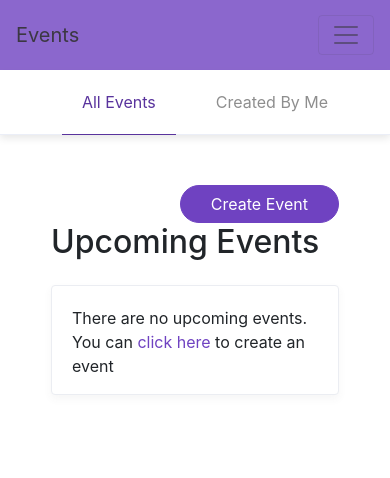
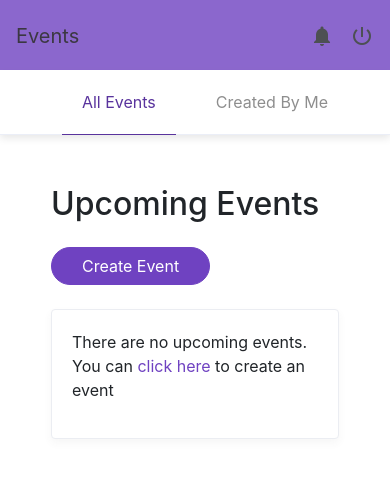
Before and after one commit to haribukke/events-app, an Angular app: page /dashboard in a window 390 px wide. Shown: the top 478 px of the page. Built offline with nearby package versions, Linux system fonts and the light colour scheme.

Commit message:
mobile fixes

```diff
--- a/src/app/common/header/header.component.html
+++ b/src/app/common/header/header.component.html
@@ -2,10 +2,15 @@
   <div class="col-12 pr-0 pl-0">
     <nav class="navbar navbar-expand-lg navbar-light bg-primary">
       <a class="navbar-brand" routerLink="/dashboard">Events</a>
-      <button class="navbar-toggler" type="button" data-toggle="collapse" data-target="#navbarSupportedContent"
-        aria-controls="navbarSupportedContent" aria-expanded="false" aria-label="Toggle navigation">
-        <span class="navbar-toggler-icon"></span>
-      </button>
+
+      <div class="d-xs-inline d-lg-none">
+        <i class="material-icons m-3"  routerLink="/notifications">
+          notifications
+        </i>
+        <i class="material-icons" routerLink="/login">
+          power_settings_new
+        </i>
+      </div>
 
       <div class="collapse navbar-collapse" id="navbarSupportedContent">
         <ul class="navbar-nav ml-auto">
--- a/src/app/components/create-event/create-event.component.scss
+++ b/src/app/components/create-event/create-event.component.scss
@@ -1,7 +1,15 @@
 .create-event {
   .event-form {
-    width: 60%;
+    width: 90%;
     margin: 0 auto;
-    margin-top: 120px;
+    margin-top: 40px;
+  }
+
+  @media screen and (min-width: 992px) {
+    .event-form {
+      width: 60%;
+      margin: 0 auto;
+      margin-top: 120px;
+    }
   }
 }
--- a/src/app/components/dashboard/dashboard.component.html
+++ b/src/app/components/dashboard/dashboard.component.html
@@ -10,27 +10,33 @@
   </div>
   <div class="dashboard-body">
     <div class="row">
-      <div class="col-md-12">
+      <div class="d-none d-md-inline-block col-lg-12">
         <button class="btn btn-primary float-right" routerLink="/create-event">Create Event</button>
       </div>
     </div>
     <div class="row">
-      <div class="col-md-7" *ngIf="activeTab=='allEvents'">
-        <h2 class="mb-4"> Upcoming Events</h2>
+      <div class="col-lg-7" *ngIf="activeTab=='allEvents'">
+        <div>
+          <h2 class="mb-4 d-inline-block"> Upcoming Events</h2>
+          <button class="btn btn-primary create-btn  mb-4 d-md-none d-xs-block" routerLink="/create-event">Create
+            Event</button>
+        </div>
+
         <div *ngFor="let event of events" class="card">
           <div class="row">
-            <div class="col-9">
+            <div class="col-md-8">
               <p class="name">{{event.name}}</p>
               <p class="description">{{event.description}}</p>
             </div>
-            <div class="col-3">
+            <div class="col-md-4">
               <button class="btn btn-outline-primary" *ngIf="event.createdBy!=userId && !event.attendedByUser"
                 (click)="attendEvent(event.id,userId)">
                 Attend</button>
               <button class="btn btn-outline-primary" *ngIf="event.createdBy!=userId && event.attendedByUser"
                 (click)="unAttendEvent(event.id,userId)">
                 UnAttend</button>
-              <button class="btn btn-outline-primary" *ngIf="event.createdBy==userId" routerLink="/edit-event/{{event.id}}">
+              <button class="btn btn-outline-primary" *ngIf="event.createdBy==userId"
+                routerLink="/edit-event/{{event.id}}">
                 Edit</button>
             </div>
           </div>
@@ -44,11 +50,11 @@
         <h2 class="mb-4">My events</h2>
         <div *ngFor="let event of myEvents" class="card">
           <div class="row">
-            <div class="col-9">
+            <div class="col-md-9">
               <p class="name">{{event.name}}</p>
               <p class="description">{{event.description}}</p>
             </div>
-            <div class="col-3" title="number of participants">{{event.attendance.length}}</div>
+            <div class="col-md-3" title="number of participants">{{event.attendance.length}}</div>
           </div>
 
         </div>
--- a/src/app/components/dashboard/dashboard.component.scss
+++ b/src/app/components/dashboard/dashboard.component.scss
@@ -1,5 +1,4 @@
 .dashboard {
-
   .secondary-menu {
     height: 65px;
     border-bottom: 1px solid #ebeef7;
@@ -36,10 +35,9 @@
     font-weight: 500;
     color: #000000;
   }
-  .card {
-    padding: 20px 20px 0px;
-    box-shadow: 0 4px 8px 0 rgba(69, 70, 71, 0.05);
-    border: solid 1px #ebedf2;
-    margin-bottom: 20px;
+  @media (min-width: 576px) {
+    .create-btn {
+      float: right;
+    }
   }
 }
--- a/src/app/components/login/login.component.html
+++ b/src/app/components/login/login.component.html
@@ -1,6 +1,6 @@
 <div class="container-fluid login">
   <div class="row ht-100">
-    <div class="col-6 login__container">
+    <div class="col-md-6 login__container">
       <h1 class="title">Login</h1>
       <h5 class="text-small--grey">Don't have an account? <a class="text-primary" routerLink="/register"> Create one
         </a></h5>
@@ -35,7 +35,7 @@
         <button type="submit" class="btn btn-primary float-right" (click)="login()">Login</button>
       </form>
     </div>
-    <div class="col-6 welcome-container">
+    <div class="col-md-6 d-none d-md-block welcome-container">
       <h2 class="welcome-container__msg--text-large">Welcome Back!</h2>
       <h4 class="welcome-container__msg--text-medium">Create Events, Schedule events and get notified for changes.</h4>
       <h4 class="welcome-container__msg--text-medium">The world's largest events directory</h4>
--- a/src/app/components/notifications/notifications.component.html
+++ b/src/app/components/notifications/notifications.component.html
@@ -5,8 +5,11 @@
     </div>
     <div class="row notifications-body">
       <div class="col-md-7">
-        <h1 class="title">Notifications<span class="help-text pl-5" *ngIf="notifications && notifications.length>0"
-            (click)="clearAll()">Clear all</span></h1>
+        <h1 class="title">Notifications
+          <span class="help-text pl-5 d-none d-md-inline-block" *ngIf="notifications && notifications.length>0"
+            (click)="clearAll()">Clear all</span>
+            <span class="help-text pl-5 d-inline-block d-md-none" *ngIf="notifications && notifications.length>0"
+                (click)="clearAll()">Clear</span></h1>
         <div class="card pb-4" *ngFor=" let notification of notifications">
           {{notification.message}}
         </div>
--- a/src/app/components/notifications/notifications.component.scss
+++ b/src/app/components/notifications/notifications.component.scss
@@ -1,9 +1,14 @@
 .notifications{
   .notifications-body{
-    width: 80%;
+    width: 90%;
     margin: 50px auto;
   }
   .help-text{
     font-style: normal
   }
+  @media screen and (min-width:992px){
+    .notifications-body{
+      width: 80%;
+    }
+  }
 }
--- a/src/app/components/register/register.component.html
+++ b/src/app/components/register/register.component.html
@@ -1,6 +1,6 @@
 <div class="container-fluid register">
   <div class="row ht-100">
-    <div class="col-6 register__container">
+    <div class="col-md-6 register__container">
       <h1 class="title">Register</h1>
       <h5 class="text-small--grey">Already have an account? <a class="text-primary" routerLink="/login"> Login </a></h5>
       <form [formGroup]="registerForm">
@@ -26,7 +26,7 @@
         <button type="submit" class="btn btn-primary float-right" (click)="register()">Register</button>
       </form>
     </div>
-    <div class="col-6 welcome-container">
+    <div class="col-md-6 d-none d-md-block welcome-container">
       <h2 class="welcome-container__msg--text-large">Hello!</h2>
       <h4 class="welcome-container__msg--text-medium">Welcome to the world's largest events directory</h4>
       <h4 class="welcome-container__msg--text-medium">You can Create Events, Schedule events and get notified for
--- a/src/index.html
+++ b/src/index.html
@@ -1,5 +1,6 @@
 <!doctype html>
 <html lang="en">
+
 <head>
   <meta charset="utf-8">
   <title>EventManagementApp</title>
@@ -7,8 +8,11 @@
 
   <meta name="viewport" content="width=device-width, initial-scale=1">
   <link rel="icon" type="image/x-icon" href="favicon.ico">
+  <link href="https://fonts.googleapis.com/icon?family=Material+Icons" rel="stylesheet">
 </head>
+
 <body>
   <app-root></app-root>
 </body>
+
 </html>
--- a/src/styles.scss
+++ b/src/styles.scss
@@ -57,7 +57,7 @@ $btn-padding-x: 30px;
 }
 .title {
   font-weight: 800;
-  font-size: 3rem;
+  font-size: 2rem;
 }
 .text-small--grey {
   font-size: 16px;
@@ -70,7 +70,7 @@ $btn-padding-x: 30px;
   color: $gray-600;
 }
 .card {
-  padding: 20px 20px 0px;
+  padding: 20px;
   box-shadow: 0 4px 8px 0 rgba(69, 70, 71, 0.05);
   border: solid 1px #ebedf2;
   margin-bottom: 20px;
@@ -78,7 +78,7 @@ $btn-padding-x: 30px;
 .login,
 .register {
   &__container {
-    padding: 120px 150px 50px;
+    padding: 120px 40px 50px;
   }
   .details-text {
     color: $white;
@@ -102,3 +102,18 @@ $btn-padding-x: 30px;
     }
   }
 }
+@media screen and (min-width: 992px) {
+  .title {
+    font-weight: 800;
+    font-size: 3rem;
+  }
+  .card {
+    padding: 20px 20px 0px;
+  }
+  .login,
+  .register {
+    &__container {
+      padding: 120px 150px 50px;
+    }
+  }
+}
```
Also changed, not shown: src/app/components/create-event/create-event.component.html (+6 -5 lines).
